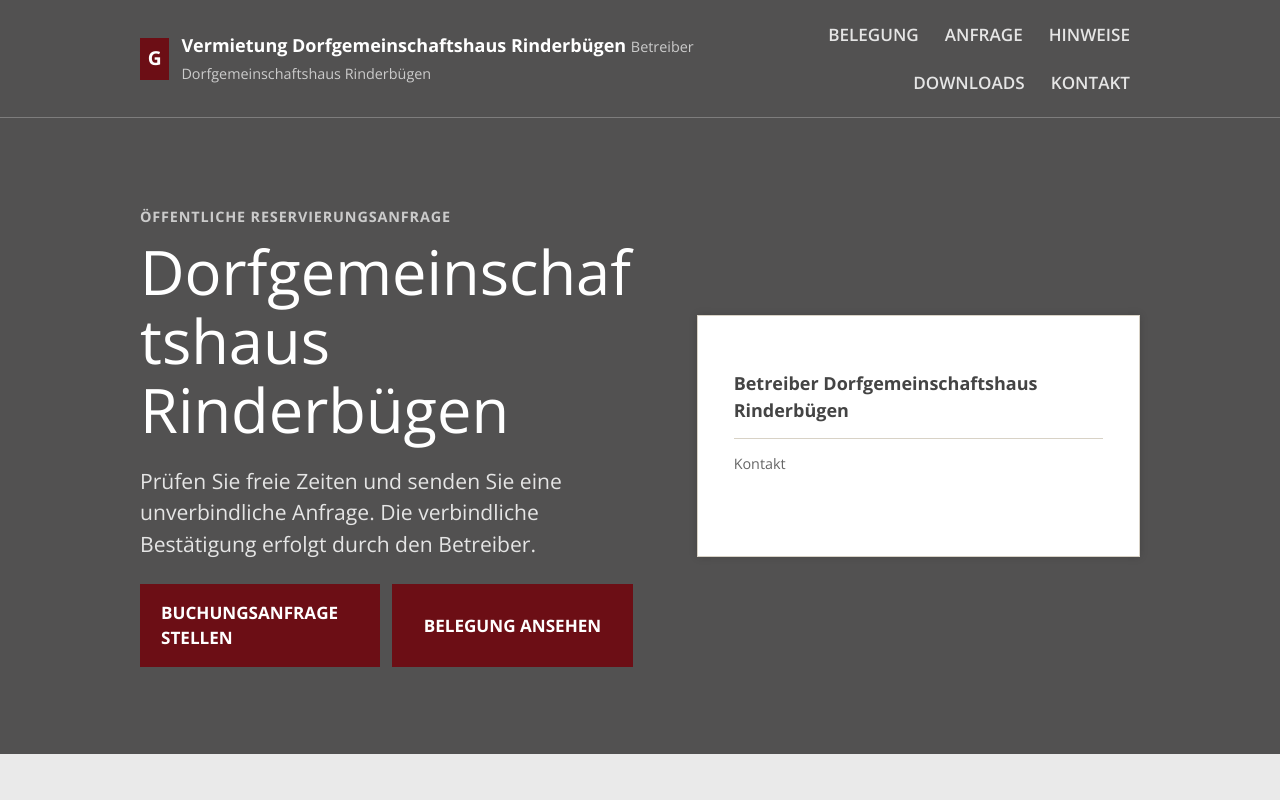
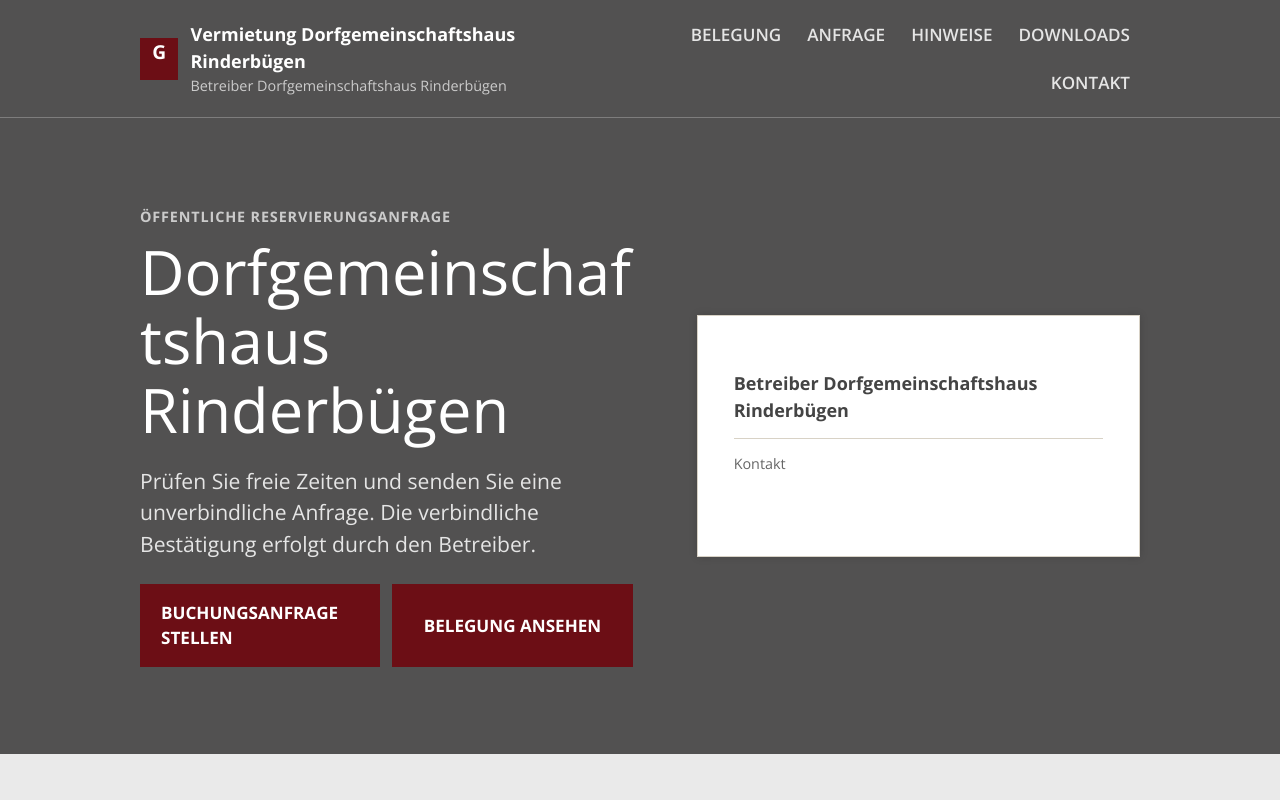
Before and after one commit to Rinderbuegen/Vermietung, a plain HTML site: page index.html in a window 1280 px wide. Shown: the top 800 px of the page. Drawn offline with nearby package versions, Linux system fonts and the light colour scheme.

Commit message:
feat: sticky Footer, Betreiber-Name entfernt, Footer-Layout

```diff
--- a/assets/css/app.css
+++ b/assets/css/app.css
@@ -33,6 +33,9 @@
   color: var(--color-text);
   background: var(--color-bg-page);
   line-height: 1.5;
+  display: flex;
+  flex-direction: column;
+  min-height: 100vh;
 }
 
 a { color: var(--color-link); text-decoration: underline; }
@@ -93,6 +96,11 @@
   color: #fff;
 }
 
+.brand > span {
+  display: flex;
+  flex-direction: column;
+}
+
 .brand-mark {
   display: grid;
   width: 42px;
@@ -133,6 +141,10 @@
 }
 
 .main-nav a:hover { background: rgba(255, 255, 255, 0.1); color: #fff; }
+
+main {
+  flex: 1;
+}
 
 .section { padding-block: clamp(48px, 8vw, 86px); }
 .section:last-of-type { padding-bottom: 60px; }
--- a/index.html
+++ b/index.html
@@ -239,7 +239,6 @@
 
     <footer class="site-footer">
       <div class="shell footer-grid">
-        <span data-app-title>Gebäudevermietung</span>
         <span class="footer-updated">Aktualisiert: <!--BUILD_TIMESTAMP--></span>
         <a href="#rechtliches">Datenschutz / Impressum</a>
       </div>
```
